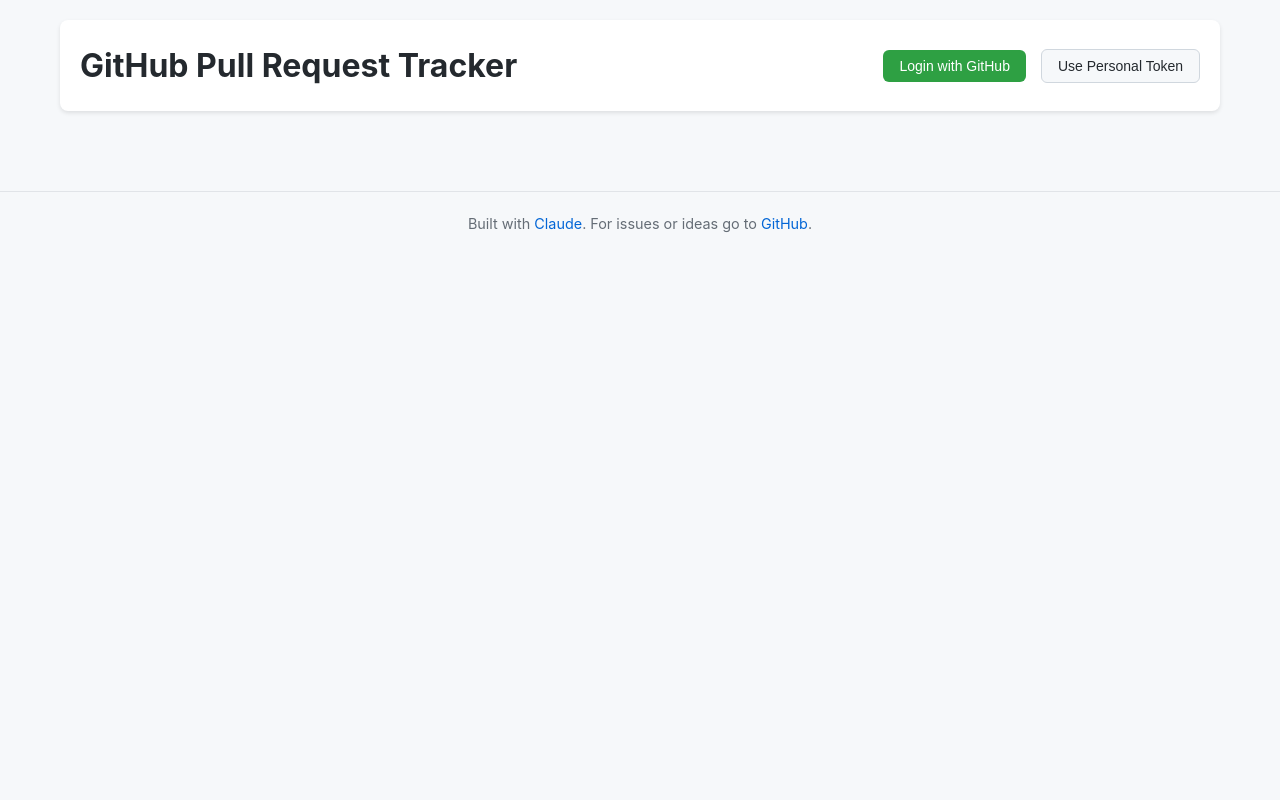
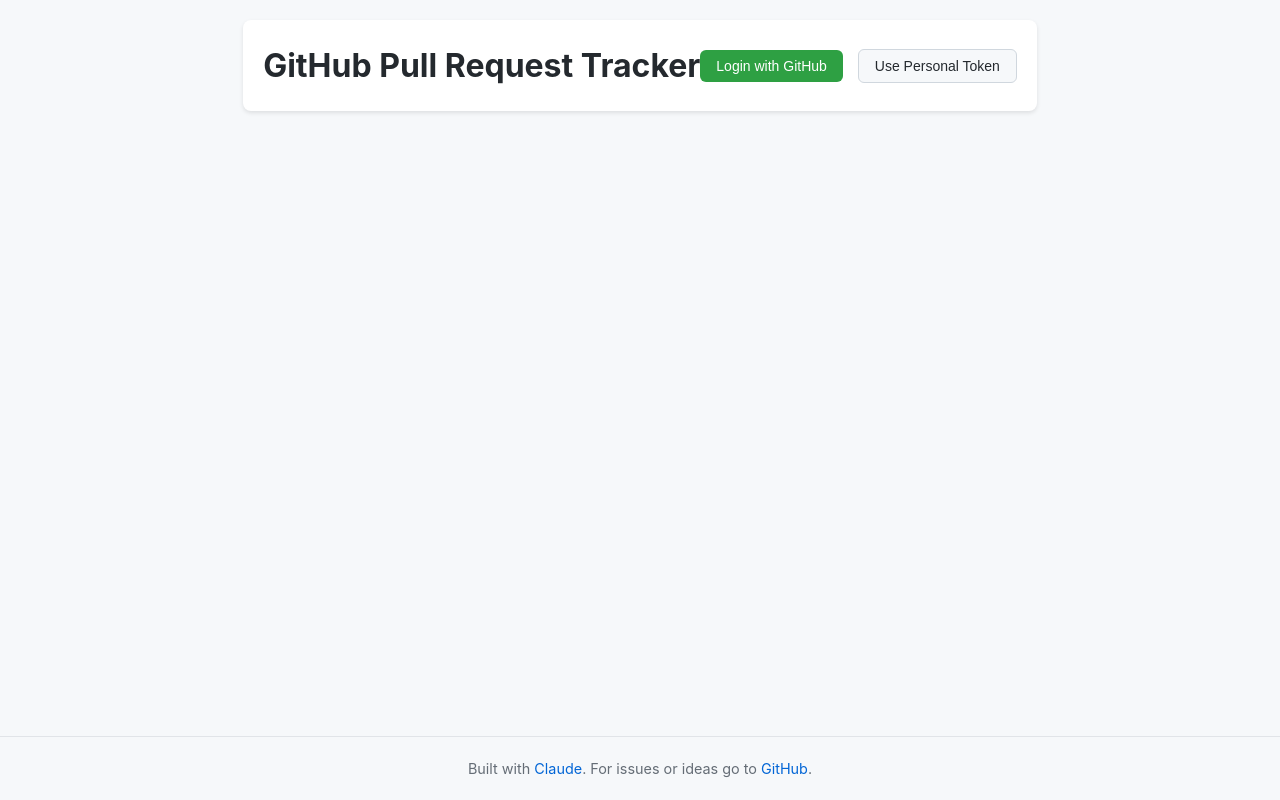
Before and after one commit to bkchr/github-pull-request-tracker, a website: page index.html in a window 1280 px wide. Drawn offline with Linux system fonts and the light colour scheme.

Commit message:
More improvements

```diff
--- a/api/auth-status.js
+++ b/api/auth-status.js
@@ -25,6 +25,7 @@ module.exports = async (req, res) => {
             });
         }
 
+
         const hasToken = !!cookies.github_access_token;
         const authMethod = cookies.auth_method || 'oauth';
 
--- a/styles.css
+++ b/styles.css
@@ -2,6 +2,10 @@
     margin: 0;
     padding: 0;
     box-sizing: border-box;
+}
+
+html, body {
+    height: 100%;
 }
 
 body {
@@ -9,12 +13,17 @@ body {
     line-height: 1.6;
     color: #333;
     background-color: #f6f8fa;
+    display: flex;
+    flex-direction: column;
+    margin: 0;
+    padding: 0;
 }
 
 .container {
     max-width: 1200px;
     margin: 0 auto;
     padding: 20px;
+    flex: 1;
 }
 
 header {
@@ -677,7 +686,7 @@ main {
 
 /* Footer */
 .footer {
-    margin-top: 40px;
+    margin-top: auto;
     padding: 20px 0;
     border-top: 1px solid #e1e4e8;
     text-align: center;
```
Also changed, not shown: script.js (+0 -21 lines).
